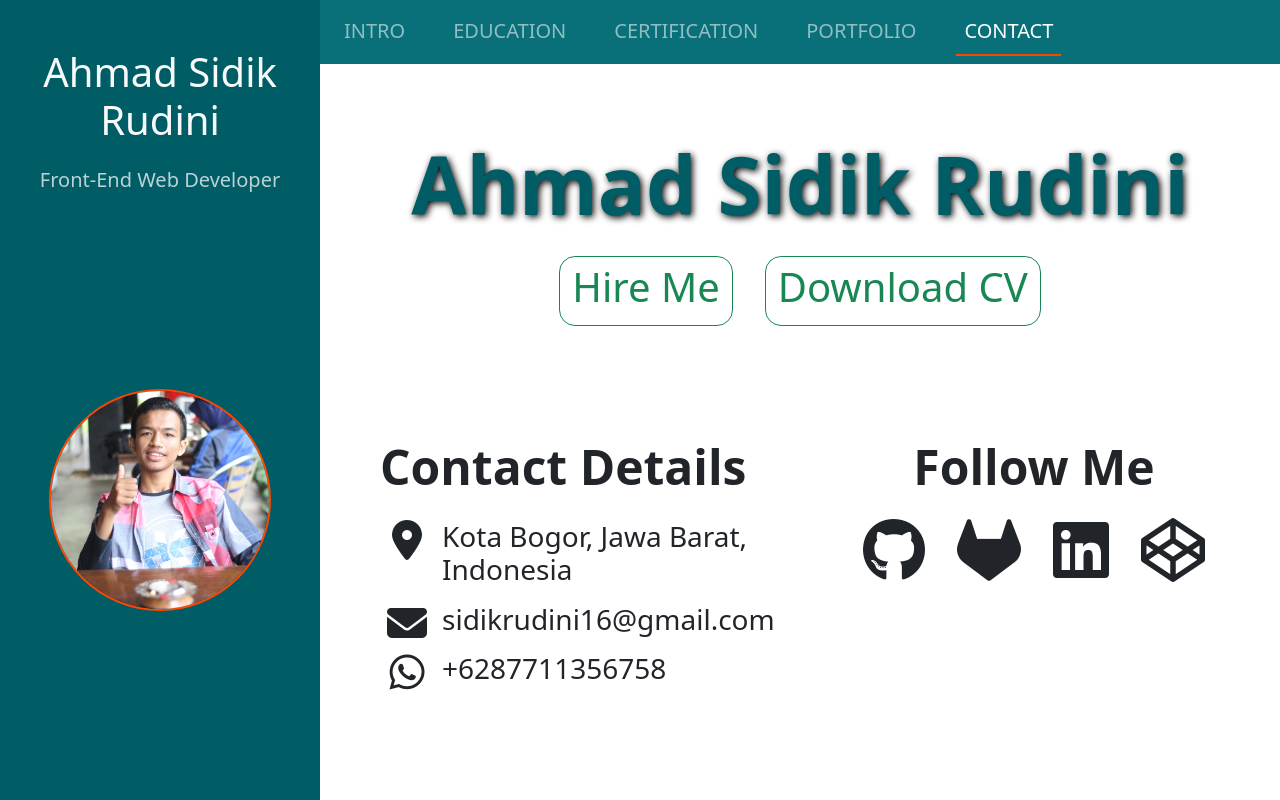
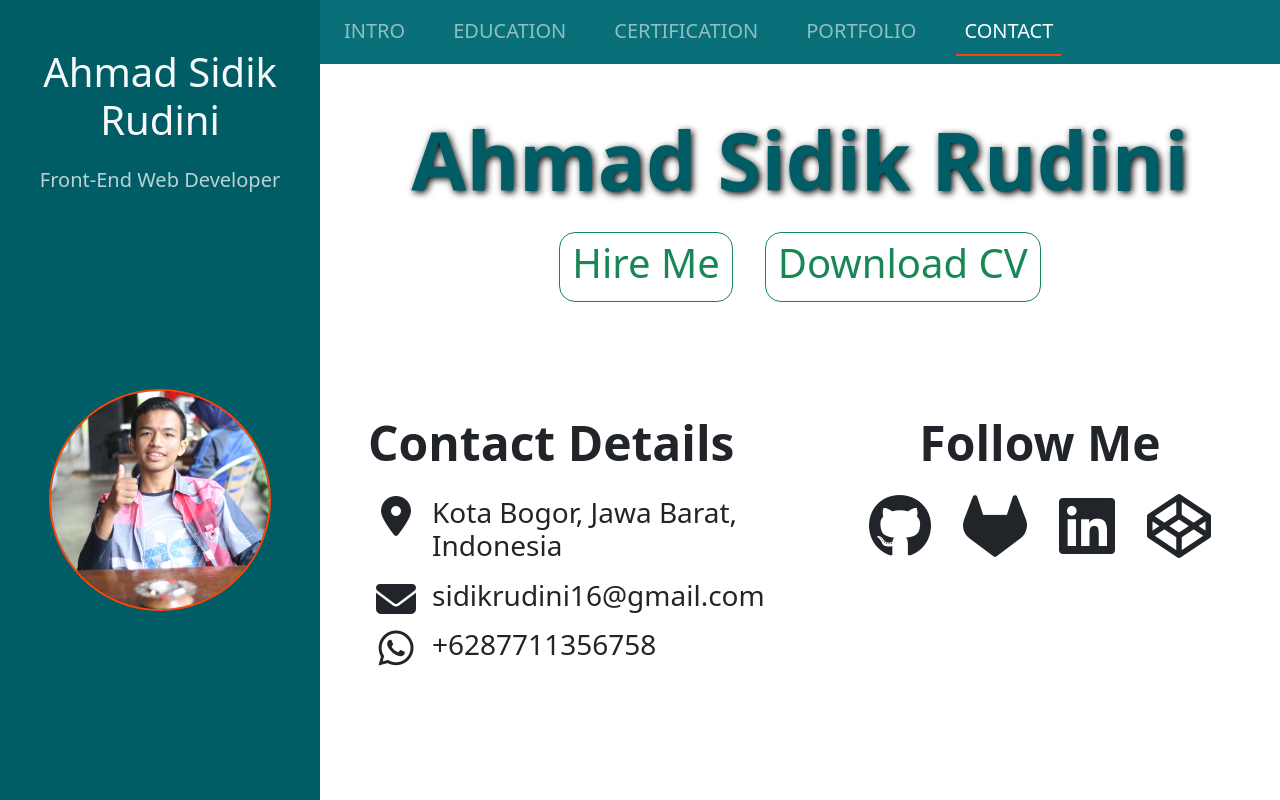
Before and after one commit to asidikrdn/personal-page, a React (Create React App) app: page / in a window 1280 px wide. Both pictures are taken after a click on the element "CONTACT". Built offline with nearby package versions, Linux system fonts and the light colour scheme.

Commit message:
Fix layout bug on contact page

```diff
--- a/src/components/Contact.js
+++ b/src/components/Contact.js
@@ -1,7 +1,7 @@
 const Contact = (props) => {
   return (
-    <section id="contact" className="container-fluid p-0">
-      <div className="row p-4">
+    <section id="contact" className="container-fluid">
+      <div className="row pb-3">
         <div className="col-12 text-center my-5 pb-5">
           <h1 className="text-center display-1 judulHalaman fw-semibold">
             {props.name}
```
